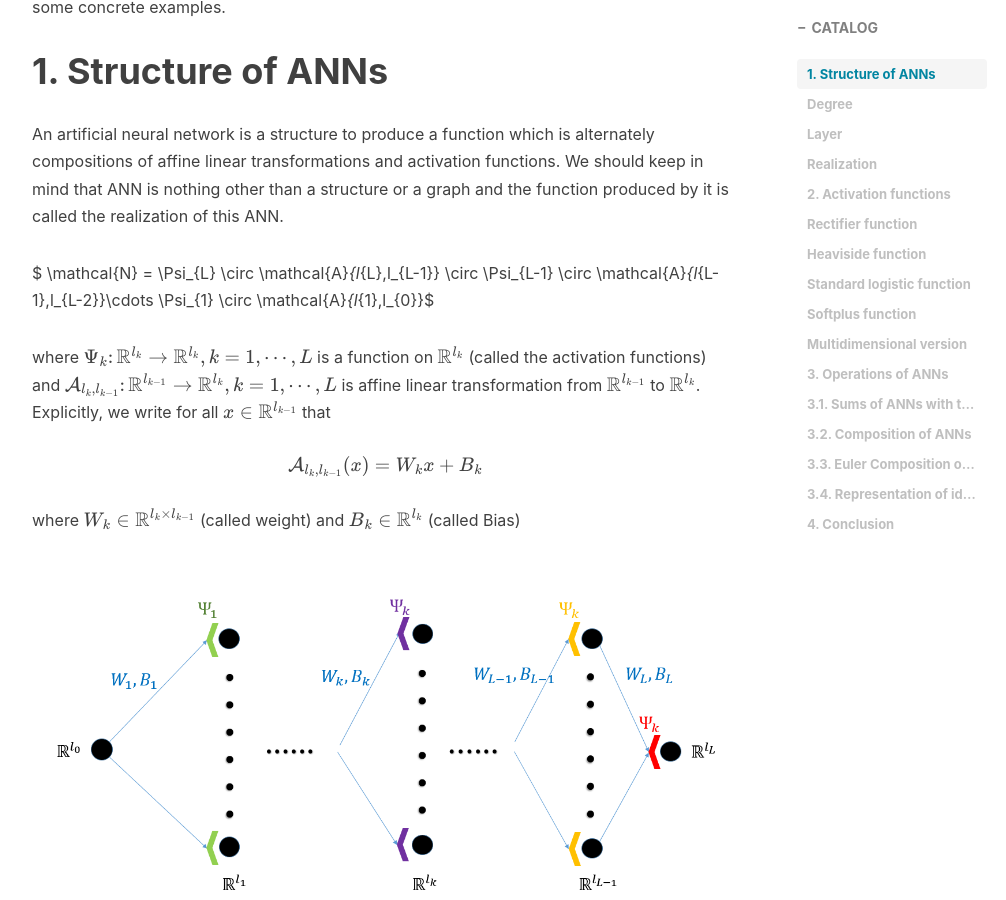
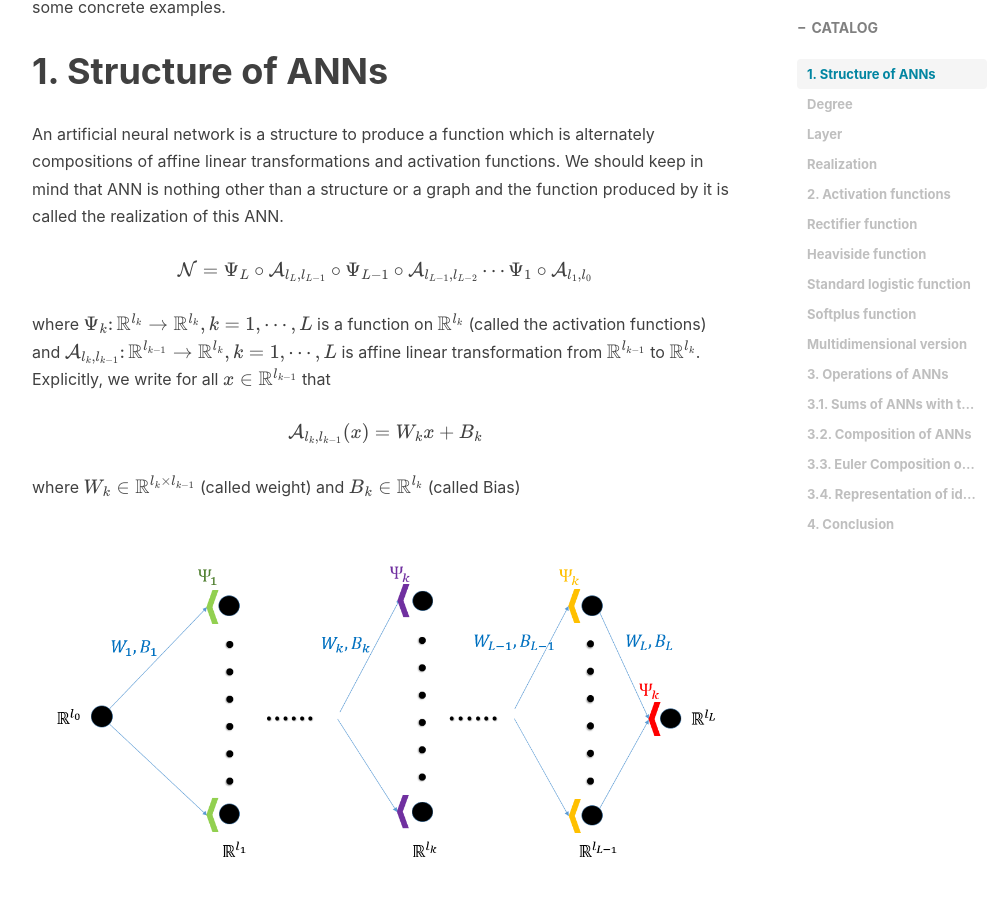
Before and after one commit to justinhou95/justinhou95.github.io, a Jekyll site: the page built from _posts/2019-02-15-Deep Neural Networks.md, in a window 1280 px wide and 900 px high, scrolled down 648 px. Shown: the whole window, without its empty margins (233-1239 px from the left). Built offline with Jekyll 4.4.1, drawn with Linux system fonts in a browser that asks for light colours; nearby versions of some CDN libraries; formulas are drawn with MathJax 3; a script that is not in the unit is left out; comment, search, counter and statistics services are not loaded.

```diff
--- a/_posts/2019-02-15-Deep Neural Networks.md
+++ b/_posts/2019-02-15-Deep Neural Networks.md
@@ -14,7 +14,7 @@ Artificial Neural network is a significant function structure which has the capa
 # 1. Structure of ANNs
 An artificial neural network is a structure to produce a function which is alternately compositions of affine linear transformations and activation functions. We should keep in mind that ANN is nothing other than a structure or a graph and the function produced by it is called the realization of this ANN.
 
-$ \mathcal{N} = \Psi_{L} \circ \mathcal{A}_{l_{L},l_{L-1}} \circ \Psi_{L-1} \circ \mathcal{A}_{l_{L-1},l_{L-2}}\cdots \Psi_{1} \circ \mathcal{A}_{l_{1},l_{0}}$
+$$ \mathcal{N} = \Psi_{L} \circ \mathcal{A}_{l_{L},l_{L-1}} \circ \Psi_{L-1} \circ \mathcal{A}_{l_{L-1},l_{L-2}}\cdots \Psi_{1} \circ \mathcal{A}_{l_{1},l_{0}}$$
 
 where $\Psi_{k}\colon \mathbb{R}^{l_{k}} \to \mathbb{R}^{l_{k}}, k=1,\cdots,L$ is a function on $\mathbb{R}^{l_{k}}$ (called the activation functions) and $$\mathcal{A}_{l_{k},l_{k-1}}\colon \mathbb{R}^{l_{k-1}} \to \mathbb{R}^{l_{k}}, k=1,\cdots,L$$ is affine linear transformation from $\mathbb{R}^{l_{k-1}}$ to $\mathbb{R}^{l_{k}}$. Explicitly, we write for all $$x\in \mathbb{R}^{l_{k-1}}$$ that
 
```
Also changed, not shown: _layouts/post.html (+2 -6 lines), 5 other files.
